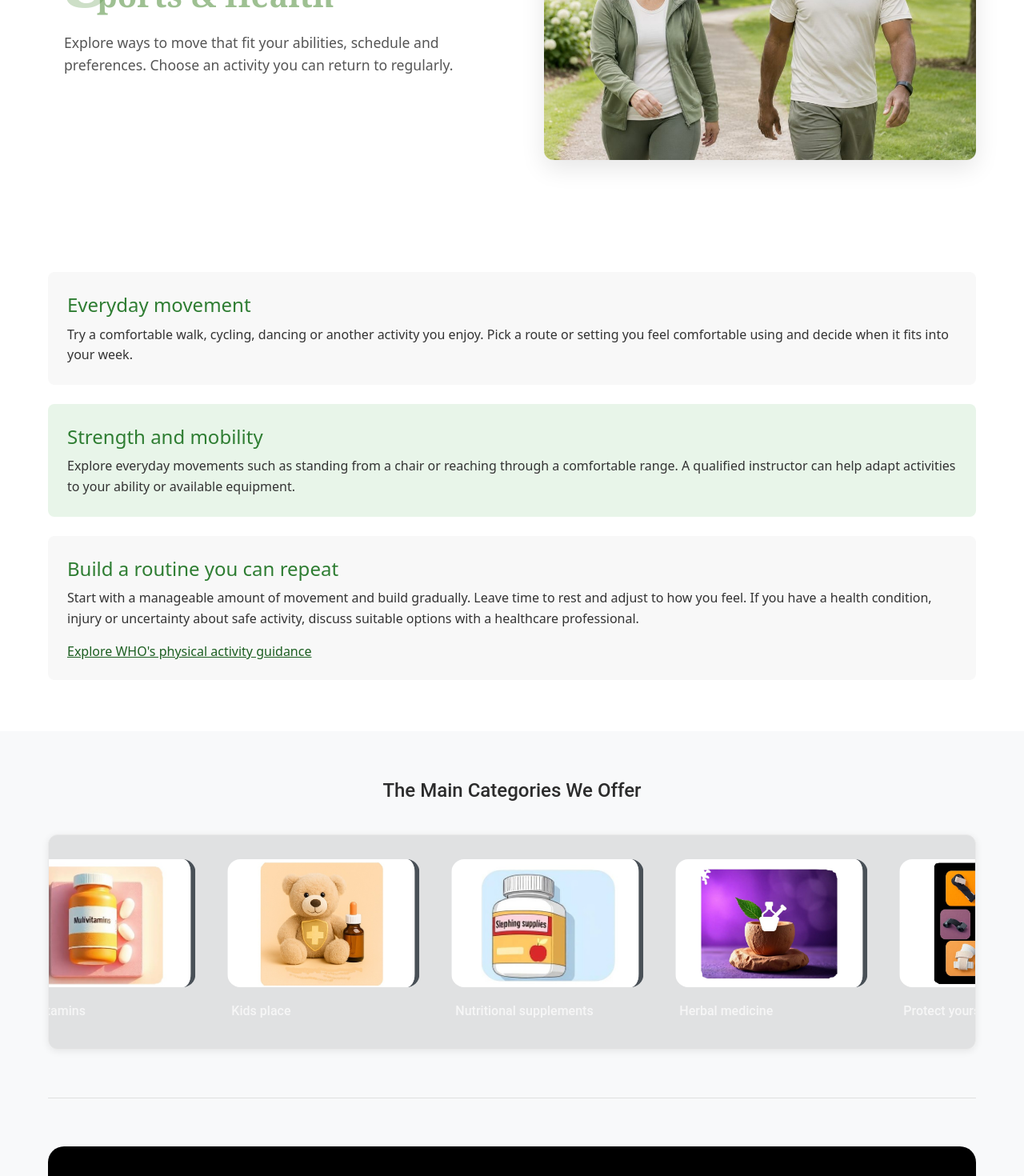
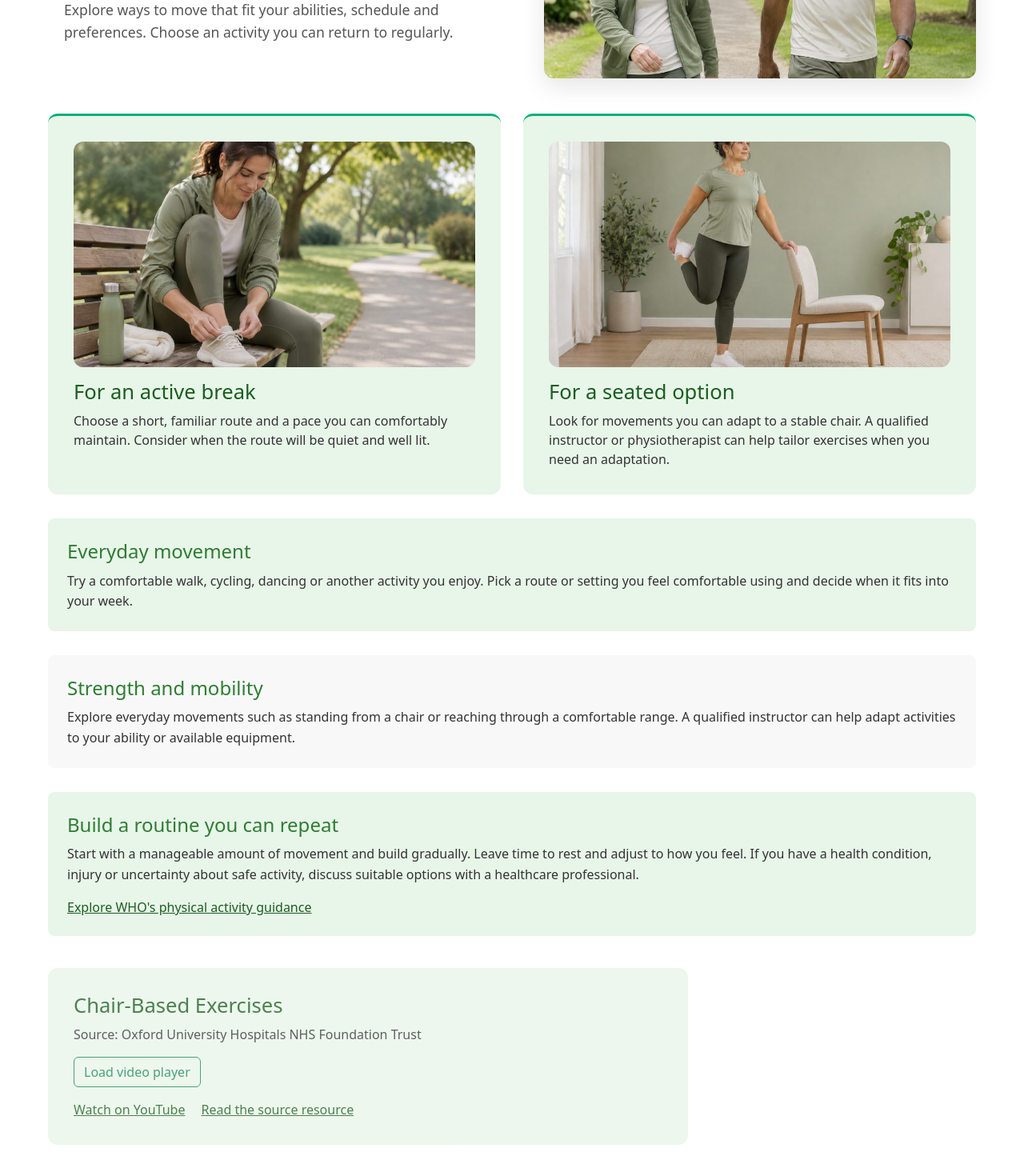
Before and after one commit to hisokaBK/PharmaClick, a React (Create React App) app: page /Sports in a window 1280 px wide. Shown: the part 260-1730 px from the top of the page at 80% size. Built offline with nearby package versions, Linux system fonts and the light colour scheme.

Commit message:
Enrich sports health service experience

```diff
--- a/src/Com_servess/SportsHealth.jsx
+++ b/src/Com_servess/SportsHealth.jsx
@@ -1,8 +1,13 @@
 import ServicePage from "./ServicePage";
+import { ServicePhoto, ServiceVideo } from "./ServiceMedia";
 
 export default function SportsHealth() {
   return (
-    <ServicePage title="Sports & Health" introduction="Explore ways to move that fit your abilities, schedule and preferences. Choose an activity you can return to regularly." image="/images/services/sports-health.jpg" imageAlt="Two adults walking together on a park path">
+    <ServicePage layout="movement" title="Sports & Health" introduction="Explore ways to move that fit your abilities, schedule and preferences. Choose an activity you can return to regularly." image="/images/services/sports-health.jpg" imageAlt="Two adults walking together on a park path">
+      <div className="service-grid">
+        <article className="service-panel"><ServicePhoto file="sports-walking" alt="An adult tying sports shoes on a park bench" /><h2 className="mt-3">For an active break</h2><p>Choose a short, familiar route and a pace you can comfortably maintain. Consider when the route will be quiet and well lit.</p></article>
+        <article className="service-panel"><ServicePhoto file="sports-mobility" alt="An adult using a chair for support during a mobility exercise" /><h2 className="mt-3">For a seated option</h2><p>Look for movements you can adapt to a stable chair. A qualified instructor or physiotherapist can help tailor exercises when you need an adaptation.</p></article>
+      </div>
       <section className="service-section">
         <h2>Everyday movement</h2>
         <p>Try a comfortable walk, cycling, dancing or another activity you enjoy. Pick a route or setting you feel comfortable using and decide when it fits into your week.</p>
@@ -16,6 +21,7 @@ export default function SportsHealth() {
         <p>Start with a manageable amount of movement and build gradually. Leave time to rest and adjust to how you feel. If you have a health condition, injury or uncertainty about safe activity, discuss suitable options with a healthcare professional.</p>
         <a href="https://www.who.int/news-room/fact-sheets/detail/physical-activity">Explore WHO's physical activity guidance</a>
       </section>
+      <ServiceVideo id="EJgZygWBKaE" title="Chair-Based Exercises" source="Oxford University Hospitals NHS Foundation Trust" resource="https://www.ouh.nhs.uk/patient-guide/leaflets/files/85296exercises.pdf" />
     </ServicePage>
   );
 }
--- a/src/css/Services.css
+++ b/src/css/Services.css
@@ -124,3 +124,8 @@
 .service-page--kitchen .service-grid { align-items: start; }
 .service-page--kitchen .service-grid > article { overflow: hidden; }
 .service-page--kitchen .service-grid .service-photo { margin-bottom: 16px; }
+
+.service-page--movement .hero-image { aspect-ratio: 16 / 8; }
+.service-page--movement .service-grid { --photo-ratio: 16 / 9; }
+.service-page--movement .service-grid > article { border-top: 3px solid var(--primary); }
+.service-page--movement .service-video { max-width: 800px; width: 100%; }
```
Also changed, not shown: public/images/services/sports-mobility.jpg (added), public/images/services/sports-walking.jpg (added).
